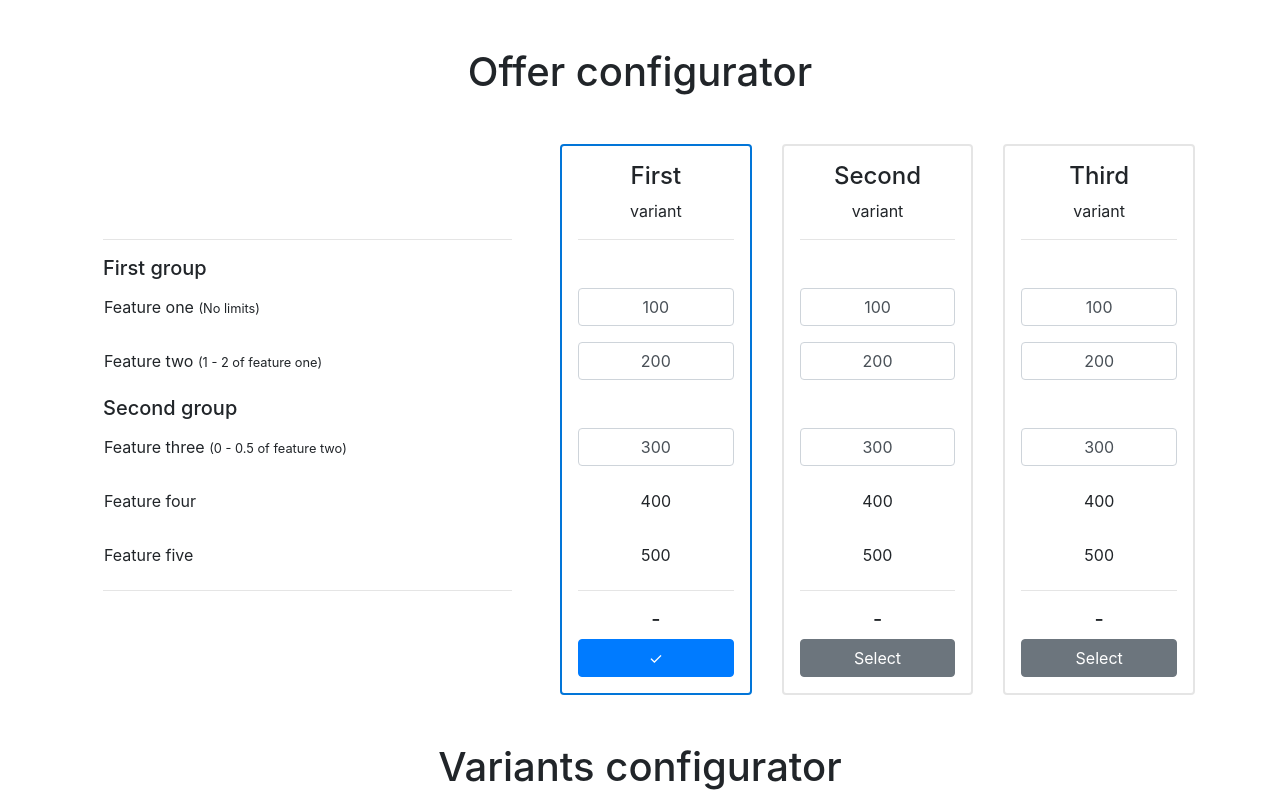
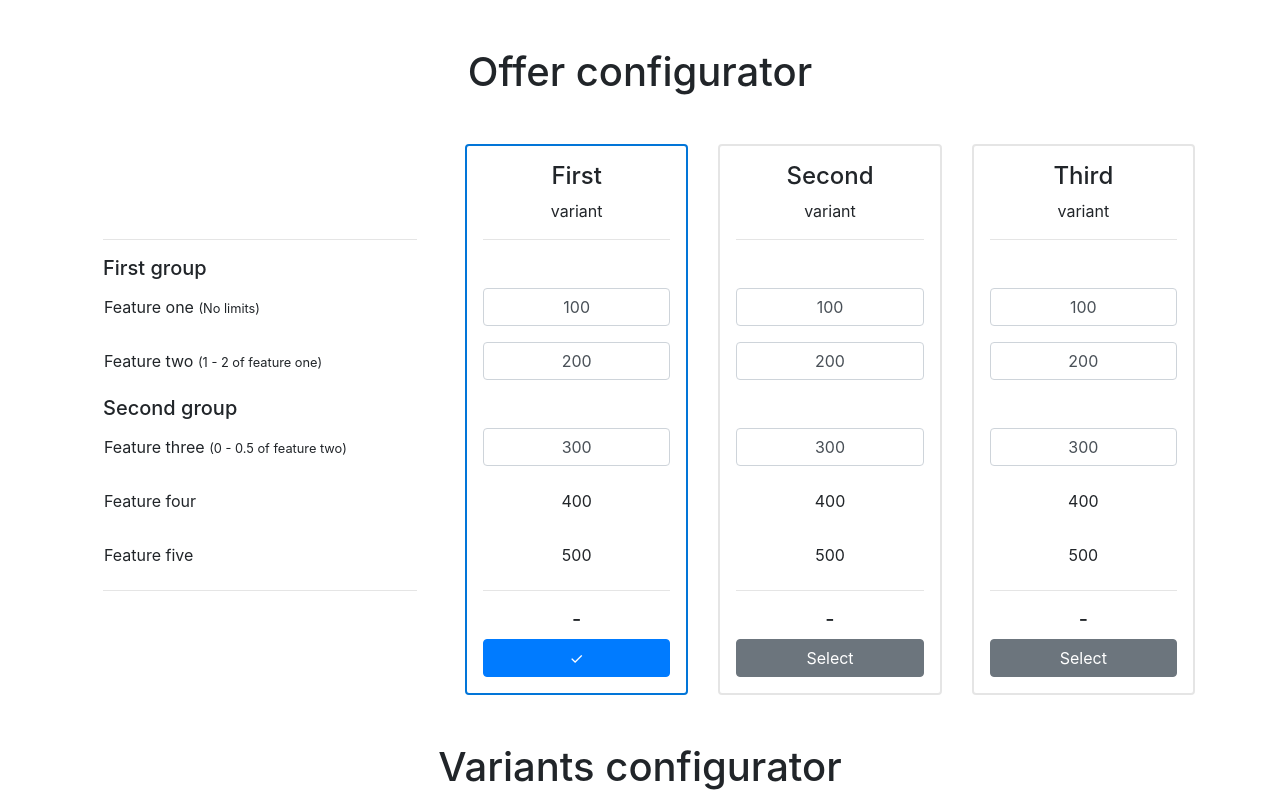
Before and after one commit to marcinmajkowski/angular-advanced-forms, an Angular app: page / in a window 1280 px wide. Shown: the top 800 px of the page. Built offline with nearby package versions, Linux system fonts and the light colour scheme.

Commit message:
Introduce gridColumnCountProperty

```diff
--- a/src/app/offer-configurator/offer-configurator.component.html
+++ b/src/app/offer-configurator/offer-configurator.component.html
@@ -1,21 +1,21 @@
 <div class="row">
-  <ng-container *ngFor="let column of column$ | async; trackBy: trackByFn"
+  <div
+    *ngFor="let column of column$ | async; trackBy: trackByFn"
+    class="col{{ column.gridColumnCount ? '-' + column.gridColumnCount : '' }}"
     [ngSwitch]="column.kind">
 
-    <div *ngSwitchCase="'label'" class="col-5">
     <app-variant-labels
+      *ngSwitchCase="'label'"
       [column]="column">
     </app-variant-labels>
-    </div>
 
-    <div *ngSwitchCase="'form'" class="col">
     <app-variant
+      *ngSwitchCase="'form'"
       [column]="column"
       (fieldChange)="onFieldChange(column)"
       (fieldValueChange)="onFieldValueChange(column, $event)"
       (selected)="onSelected(column)">
     </app-variant>
+
   </div>
-
-  </ng-container>
 </div>
--- a/src/app/offer-configurator/offer-configurator.component.ts
+++ b/src/app/offer-configurator/offer-configurator.component.ts
@@ -109,6 +109,7 @@ export class OfferConfiguratorComponent {
   labelColumn$: Observable<LabelColumn> = this.featureGroupDefinitions$
     .map(featureGroupDefinitions => ({
       kind: 'label',
+      gridColumnCount: 4,
       fields: featureGroupDefinitions.reduce((fields, featureGroupDefinition) => {
         fields.push({
           type: 'SECTION_HEADER',
--- a/src/app/offer-configurator/variant-labels/label-column.model.ts
+++ b/src/app/offer-configurator/variant-labels/label-column.model.ts
@@ -1,5 +1,6 @@
 export interface LabelColumn {
   kind: 'label';
+  gridColumnCount?: number;
   fields: LabelColumnField[];
 }
 
--- a/src/app/offer-configurator/variant/form-column.model.ts
+++ b/src/app/offer-configurator/variant/form-column.model.ts
@@ -2,6 +2,7 @@ import { FormColumnField } from './form-column-field.model';
 
 export interface FormColumn {
   kind: 'form';
+  gridColumnCount?: number;
   id: string;
   title: string;
   subtitle: string;
```
Lines whose indentation alone changed are shown as unchanged.
